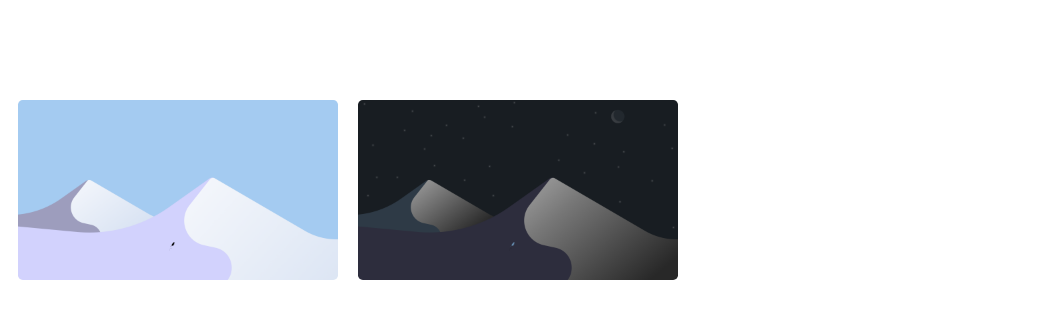
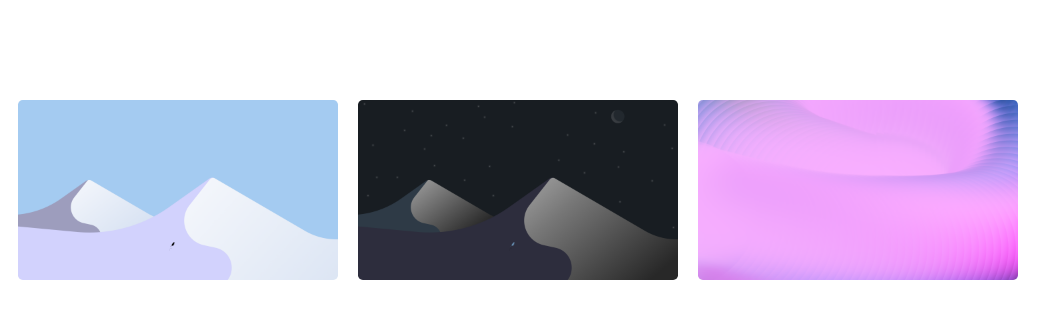
Before and after one commit to quintenvandamme/quintenvandamme.github.io, a plain HTML site: page files/backgrounds/index.html in a window 1280 px wide. Shown: the whole page, without its empty margins (0-1063 px from the left). Drawn offline with Linux system fonts and the light colour scheme.

Commit message:
add latter background

```diff
--- a/files/backgrounds/index.html
+++ b/files/backgrounds/index.html
@@ -37,4 +37,9 @@
         </svg><p>svg</p></div></a><a href="https://quintenvandamme.github.io/files/backgrounds/QuintenVanDamme_Antarctica_dark.png" style="margin-left: 3%;text-decoration:none;"><div id="background-img-buttons-svg"><svg width="25" height="25" viewBox="0 0 25 25" fill="none" xmlns="http://www.w3.org/2000/svg">
             <path d="M20.8203 22.0215C20.8203 21.4766 20.4248 21.0635 19.8799 21.0635H14.0879C14.3252 21.0371 14.5537 20.9316 14.7295 20.7471L20.5127 14.9551C20.7236 14.7441 20.8203 14.5068 20.8203 14.2432C20.8203 13.6982 20.416 13.2939 19.8799 13.2939C19.6074 13.2939 19.3613 13.4082 19.1855 13.584L17.1816 15.5615L14.9053 18.1104L14.9756 16.2119V5.35742C14.9756 4.76855 14.5801 4.36426 14 4.36426C13.4199 4.36426 13.0244 4.76855 13.0244 5.35742V16.2119L13.0947 18.1016L10.8184 15.5615L8.81445 13.584C8.63867 13.4082 8.39258 13.2939 8.11133 13.2939C7.5752 13.2939 7.17969 13.6982 7.17969 14.2432C7.17969 14.5068 7.27637 14.7441 7.4873 14.9551L13.2705 20.7471C13.4463 20.9316 13.6748 21.0371 13.9121 21.0635H8.1377C7.58398 21.0635 7.17969 21.4766 7.17969 22.0215C7.17969 22.5664 7.58398 22.9795 8.1377 22.9795H19.8799C20.4248 22.9795 20.8203 22.5664 20.8203 22.0215Z" fill="#1C1C1E"/>
             </svg><p>png</p></div></a></div></div>
+    <div id="background-img" style="background: url(https://quintenvandamme.github.io/files/backgrounds/QuintenVanDamme_Latter.png);"><div id="background-img-effect"></div><div id="background-img-buttons"><div id="background-img-buttons-spacer"></div><a style="text-decoration:none" href="https://quintenvandamme.github.io/files/backgrounds/QuintenVanDamme_Latter.kra"><div id="background-img-buttons-svg"><svg width="25" height="25" viewBox="0 0 25 25" fill="none" xmlns="http://www.w3.org/2000/svg">
+        <path d="M20.8203 22.0215C20.8203 21.4766 20.4248 21.0635 19.8799 21.0635H14.0879C14.3252 21.0371 14.5537 20.9316 14.7295 20.7471L20.5127 14.9551C20.7236 14.7441 20.8203 14.5068 20.8203 14.2432C20.8203 13.6982 20.416 13.2939 19.8799 13.2939C19.6074 13.2939 19.3613 13.4082 19.1855 13.584L17.1816 15.5615L14.9053 18.1104L14.9756 16.2119V5.35742C14.9756 4.76855 14.5801 4.36426 14 4.36426C13.4199 4.36426 13.0244 4.76855 13.0244 5.35742V16.2119L13.0947 18.1016L10.8184 15.5615L8.81445 13.584C8.63867 13.4082 8.39258 13.2939 8.11133 13.2939C7.5752 13.2939 7.17969 13.6982 7.17969 14.2432C7.17969 14.5068 7.27637 14.7441 7.4873 14.9551L13.2705 20.7471C13.4463 20.9316 13.6748 21.0371 13.9121 21.0635H8.1377C7.58398 21.0635 7.17969 21.4766 7.17969 22.0215C7.17969 22.5664 7.58398 22.9795 8.1377 22.9795H19.8799C20.4248 22.9795 20.8203 22.5664 20.8203 22.0215Z" fill="#1C1C1E"/>
+        </svg><p>kra</p></div></a><a href="https://quintenvandamme.github.io/files/backgrounds/QuintenVanDamme_Latter.png" style="margin-left: 3%;text-decoration:none;"><div id="background-img-buttons-svg"><svg width="25" height="25" viewBox="0 0 25 25" fill="none" xmlns="http://www.w3.org/2000/svg">
+            <path d="M20.8203 22.0215C20.8203 21.4766 20.4248 21.0635 19.8799 21.0635H14.0879C14.3252 21.0371 14.5537 20.9316 14.7295 20.7471L20.5127 14.9551C20.7236 14.7441 20.8203 14.5068 20.8203 14.2432C20.8203 13.6982 20.416 13.2939 19.8799 13.2939C19.6074 13.2939 19.3613 13.4082 19.1855 13.584L17.1816 15.5615L14.9053 18.1104L14.9756 16.2119V5.35742C14.9756 4.76855 14.5801 4.36426 14 4.36426C13.4199 4.36426 13.0244 4.76855 13.0244 5.35742V16.2119L13.0947 18.1016L10.8184 15.5615L8.81445 13.584C8.63867 13.4082 8.39258 13.2939 8.11133 13.2939C7.5752 13.2939 7.17969 13.6982 7.17969 14.2432C7.17969 14.5068 7.27637 14.7441 7.4873 14.9551L13.2705 20.7471C13.4463 20.9316 13.6748 21.0371 13.9121 21.0635H8.1377C7.58398 21.0635 7.17969 21.4766 7.17969 22.0215C7.17969 22.5664 7.58398 22.9795 8.1377 22.9795H19.8799C20.4248 22.9795 20.8203 22.5664 20.8203 22.0215Z" fill="#1C1C1E"/>
+            </svg><p>png</p></div></a></div></div>
 </body></html>
```
Also changed, not shown: files/backgrounds/QuintenVanDamme_latter.png (added), 1 other file.
